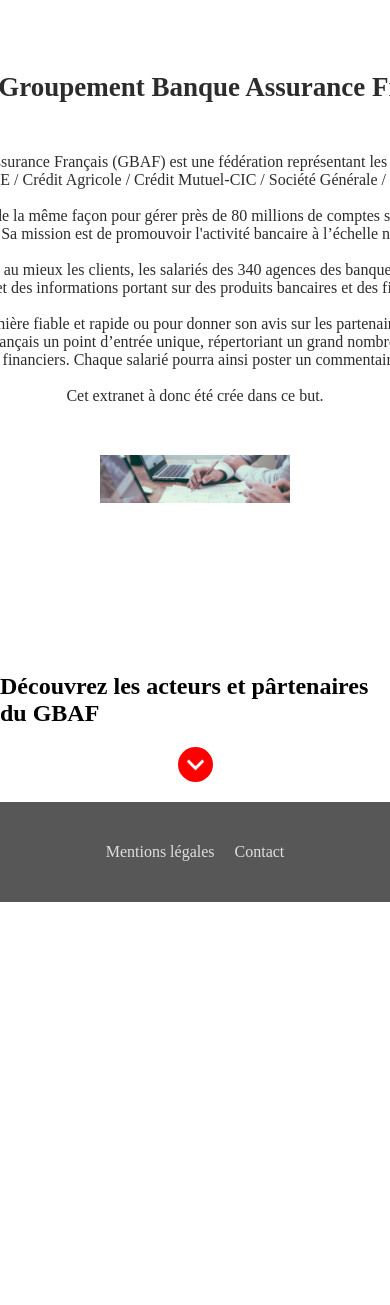
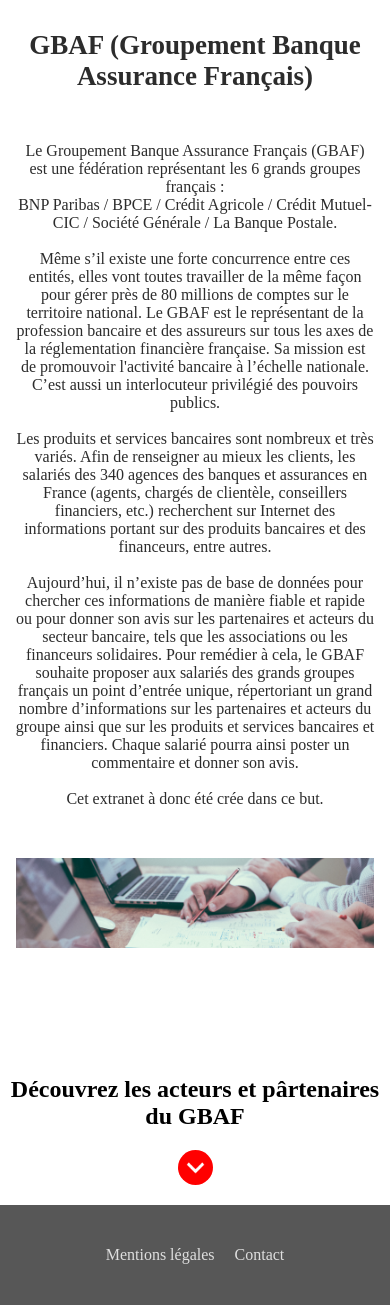
Before and after one commit to maximelbv/GBAF, a PHP site: page / in a window 390 px wide; the page is wider, and only the part inside the window is pictured. Shown: the part 100-1405 px from the top of that part. Before the commit the page ends 1002 px from the top of that part, so only its background shows below. Run offline with PHP 8.4, Linux system fonts and the light colour scheme; the visitor is signed in with stand-in values (Sample User, id 1); data that the repository does not hold is empty; some web fonts are replaced.

Commit message:
finished the responsive for the index page

```diff
--- a/acteur.php
+++ b/acteur.php
@@ -64,11 +64,8 @@
         </div>
 
         <form action="" method="post">
-            <input type="text" name="commentaire" id="commentaire">
+            <input type="text" name="commentaire" id="commentaire" autocomplete="off">
             <input type="submit">
-
-
-
         </form>
 
     </section>
--- a/css/style.css
+++ b/css/style.css
@@ -46,7 +46,7 @@ header {
     display: flex;
     flex-direction: column;
     justify-content: center;
-    padding: 50px 100px 50px 100px;
+    padding: 2% 4% 2% 4%;
     text-align: center;
     font-size: 12px;
     color: rgb(44, 44, 44);
@@ -59,7 +59,7 @@ header {
 
 .txt_presentation p {
     margin: 50px 0px 50px 0px;
-    width: 1500px;
+    width: auto;
     font-size: 16px;
 }
 
@@ -78,6 +78,7 @@ header {
     display: flex;
     flex-direction: column;
     align-items: center;
+    text-align: center;
 }
 
 .informations {
@@ -177,7 +178,7 @@ footer a {
 /* INSCRIPTION */
 
 .header_inscription_connexion {
-    height: 978px;
+    height: 975px;
     width: 100%;
     background: white;
     display: flex;
```
